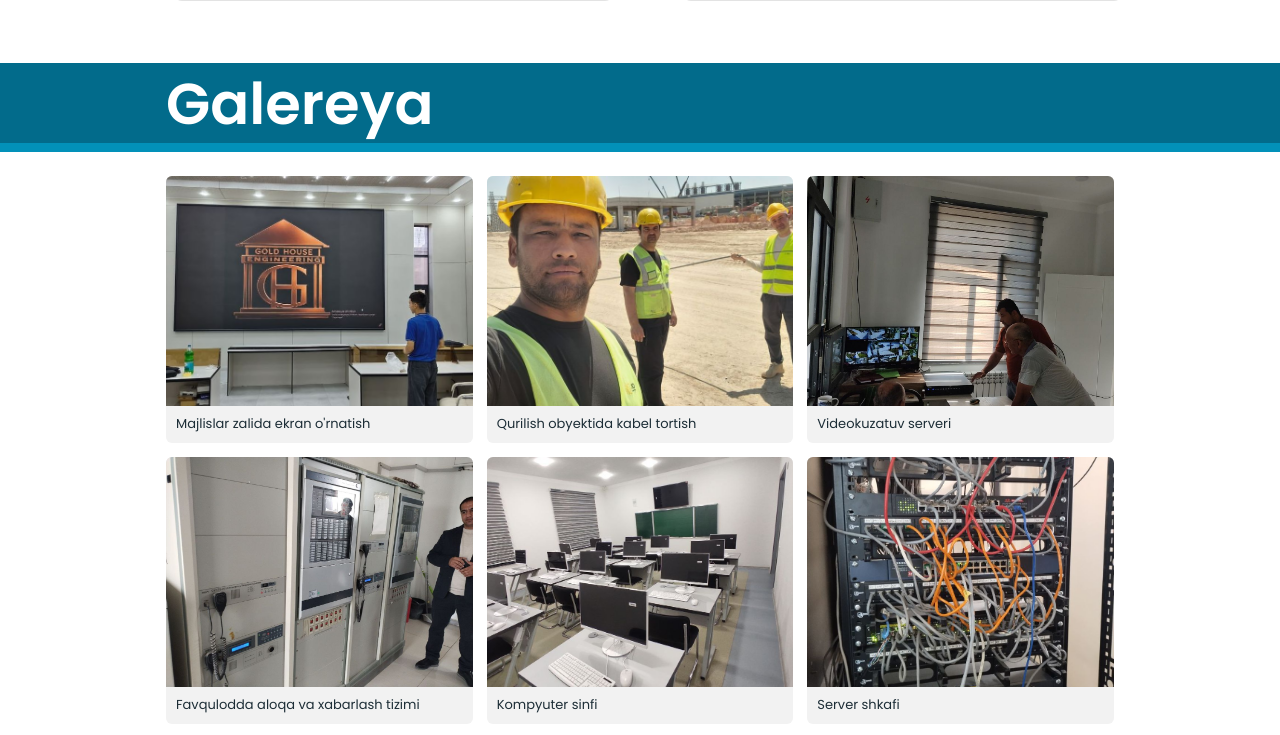
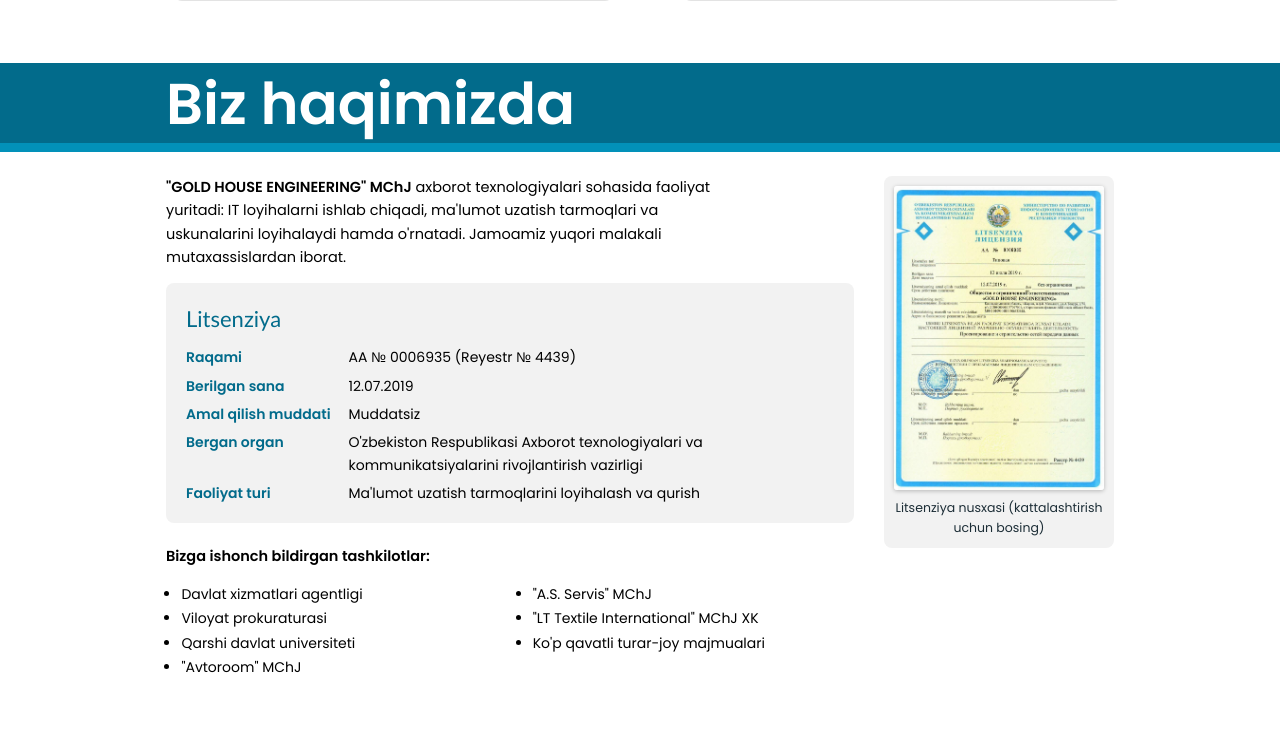
Before and after one commit to abrorjonnusratullaev/oltinuy, a plain HTML site: page index.html in a window 1280 px wide. Shown: the part 1804-2539 px from the top of the page. Drawn offline with Linux system fonts and the light colour scheme; a web font is replaced by a local one.

Commit message:
Biz haqimizda: litsenziya, mijozlar, Qarshi manzili va STIR
Co-Authored-By: Claude Opus 5.5 <noreply@anthropic.com>
Claude-Session: https://claude.ai/code/session_01CTGTZ9pSBvcj63xQA6jns8

```diff
--- a/index.html
+++ b/index.html
@@ -75,6 +75,19 @@ a:focus-visible,button:focus-visible{outline:3px solid var(--teal-2);outline-off
 @media (max-width:420px){.gallery{grid-template-columns:1fr}}
 .more{display:inline-block;margin-top:18px;background:var(--teal-soft);color:var(--black);border-radius:6px;padding:4px 9px;font-family:Arial,Helvetica,sans-serif;font-size:14px;text-decoration:none}
 
+/* About + license */
+.about{display:grid;grid-template-columns:minmax(0,1fr) 230px;gap:30px;align-items:start;padding-block:24px 0}
+.about p{margin:0 0 14px;font-size:14.5px;max-width:60ch}
+.lic{background:var(--panel);border-radius:8px;padding:18px 20px;margin-top:6px}
+.lic h3{font-family:var(--spin);font-weight:400;font-size:22px;color:var(--teal);margin:0 0 10px}
+.lic dl{display:grid;grid-template-columns:max-content minmax(0,1fr);gap:6px 18px;margin:0;font-size:14px}
+.lic dt{color:var(--teal);font-weight:600}
+.lic dd{margin:0}
+.clients{columns:2;column-gap:30px;margin:0;padding-left:1.1em;font-size:14px;line-height:1.75}
+.scan{display:block;background:var(--panel);border-radius:8px;padding:10px;text-decoration:none;color:var(--ink);font-size:12.5px;text-align:center}
+.scan img{width:100%;height:auto;display:block;border-radius:3px;margin-bottom:8px;box-shadow:0 1px 4px rgba(0,0,0,.25)}
+@media (max-width:760px){.about{grid-template-columns:1fr}.scan{max-width:260px}.clients{columns:1}}
+
 /* Service area */
 .area{background:var(--panel);border-radius:6px;padding:18px 20px;margin-top:14px;max-width:610px}
 .area ul{columns:2;column-gap:40px;margin:0;padding-left:1.1em;font-size:14px;line-height:1.75}
@@ -121,7 +134,7 @@ footer .col{padding-block:30px 14px}
     <ul>
       <li><a class="on" href="#bosh">Bosh sahifa</a></li>
       <li><a href="#buyurtma">Bizni yollang</a></li>
-      <li><a href="#xizmatlar">Oylik xizmat ko'rsatish</a></li>
+      <li><a href="#biz-haqimizda">Biz haqimizda</a></li>
       <li><a href="#xizmatlar">Xizmatlarimiz</a></li>
       <li><a href="#aloqa">Ijtimoiy tarmoqlar</a></li>
       <li><a href="#galereya">Galereya</a></li>
@@ -198,6 +211,30 @@ footer .col{padding-block:30px 14px}
     </div>
   </div>
 
+  <div class="band" id="biz-haqimizda"><div class="col"><h2>Biz haqimizda</h2></div></div>
+  <div class="col">
+    <div class="about">
+      <div>
+        <p><b>"GOLD HOUSE ENGINEERING" MChJ</b> axborot texnologiyalari sohasida faoliyat yuritadi: IT loyihalarni ishlab chiqadi, ma'lumot uzatish tarmoqlari va uskunalarini loyihalaydi hamda o'rnatadi. Jamoamiz yuqori malakali mutaxassislardan iborat.</p>
+        <div class="lic">
+          <h3>Litsenziya</h3>
+          <dl>
+            <dt>Raqami</dt><dd>AA № 0006935 (Reyestr № 4439)</dd>
+            <dt>Berilgan sana</dt><dd>12.07.2019</dd>
+            <dt>Amal qilish muddati</dt><dd>Muddatsiz</dd>
+            <dt>Bergan organ</dt><dd>O'zbekiston Respublikasi Axborot texnologiyalari va kommunikatsiyalarini rivojlantirish vazirligi</dd>
+            <dt>Faoliyat turi</dt><dd>Ma'lumot uzatish tarmoqlarini loyihalash va qurish</dd>
+          </dl>
+        </div>
+        <p style="margin-top:22px"><b>Bizga ishonch bildirgan tashkilotlar:</b></p>
+        <ul class="clients">
+          <li>Davlat xizmatlari agentligi</li><li>Viloyat prokuraturasi</li><li>Qarshi davlat universiteti</li><li>"Avtoroom" MChJ</li><li>"A.S. Servis" MChJ</li><li>"LT Textile International" MChJ XK</li><li>Ko'p qavatli turar-joy majmualari</li>
+        </ul>
+      </div>
+      <a class="scan" href="img/litsenziya.jpg" target="_blank" rel="noopener"><img src="img/litsenziya.jpg" alt="Litsenziya AA № 0006935 nusxasi" width="900" height="1300" loading="lazy">Litsenziya nusxasi (kattalashtirish uchun bosing)</a>
+    </div>
+  </div>
+
   <div class="band" id="galereya"><div class="col"><h2>Galereya</h2></div></div>
   <div class="col">
     <div class="gallery">
@@ -217,8 +254,8 @@ footer .col{padding-block:30px 14px}
   <div class="col">
     <div class="area">
       <ul>
-        <li>Toshkent shahri</li><li>Toshkent viloyati</li><li>Samarqand</li><li>Buxoro</li><li>Andijon</li><li>Farg'ona</li><li>Namangan</li>
-        <li>Qashqadaryo</li><li>Surxondaryo</li><li>Jizzax</li><li>Sirdaryo</li><li>Navoiy</li><li>Xorazm</li><li>Qoraqalpog'iston</li>
+        <li><b>Qarshi shahri</b></li><li><b>Qashqadaryo viloyati</b></li><li>Surxondaryo</li><li>Toshkent shahri</li><li>Toshkent viloyati</li><li>Samarqand</li><li>Buxoro</li>
+        <li>Andijon</li><li>Farg'ona</li><li>Namangan</li><li>Jizzax</li><li>Sirdaryo</li><li>Navoiy</li><li>Xorazm</li><li>Qoraqalpog'iston</li>
       </ul>
     </div>
 
@@ -233,13 +270,13 @@ footer .col{padding-block:30px 14px}
 <footer id="aloqa">
   <div class="col">
     <ul class="contacts">
-      <li><b>Manzil.</b><span>Toshkent, O'zbekiston</span></li>
+      <li><b>Manzil.</b><span>Qashqadaryo viloyati, Qarshi shahri,<br>Mahallot MFY, Amir Temur ko'chasi, 74-uy</span></li>
       <li><b>Tel.</b><span>+998 97 312 07 31</span></li>
       <li><b>Email.</b><span>info@oltinuy.uz</span></li>
       <li><b>Telegram.</b><span>@______</span></li>
       <li><b>Instagram.</b><span>@______</span></li>
     </ul>
-    <div class="copy">©2026 Oltinuy.uz</div>
+    <div class="copy">©2026 "GOLD HOUSE ENGINEERING" MChJ · STIR 306423648 · Litsenziya AA № 0006935</div>
   </div>
 </footer>
 </body>
```
Also changed, not shown: img/litsenziya.jpg (added).
